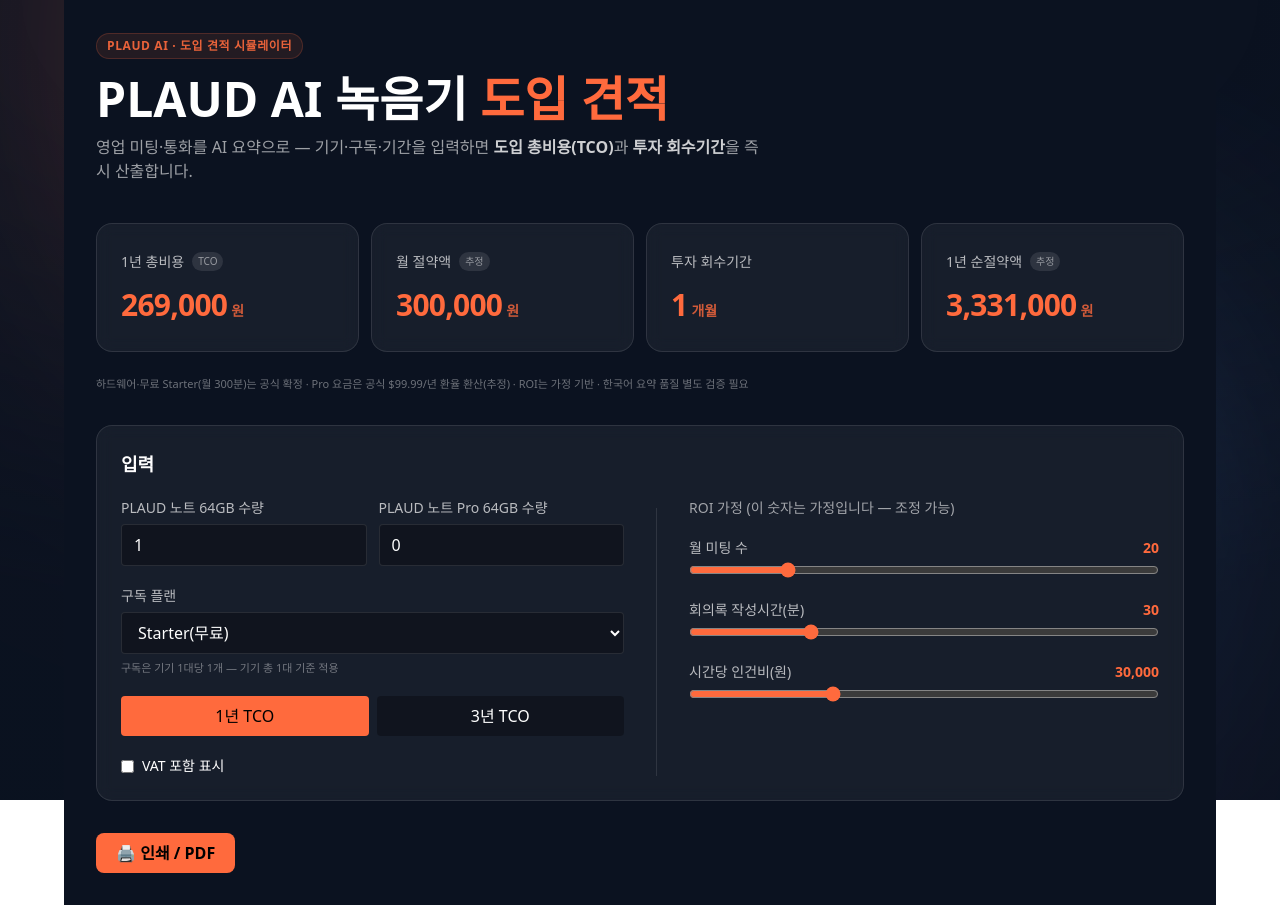
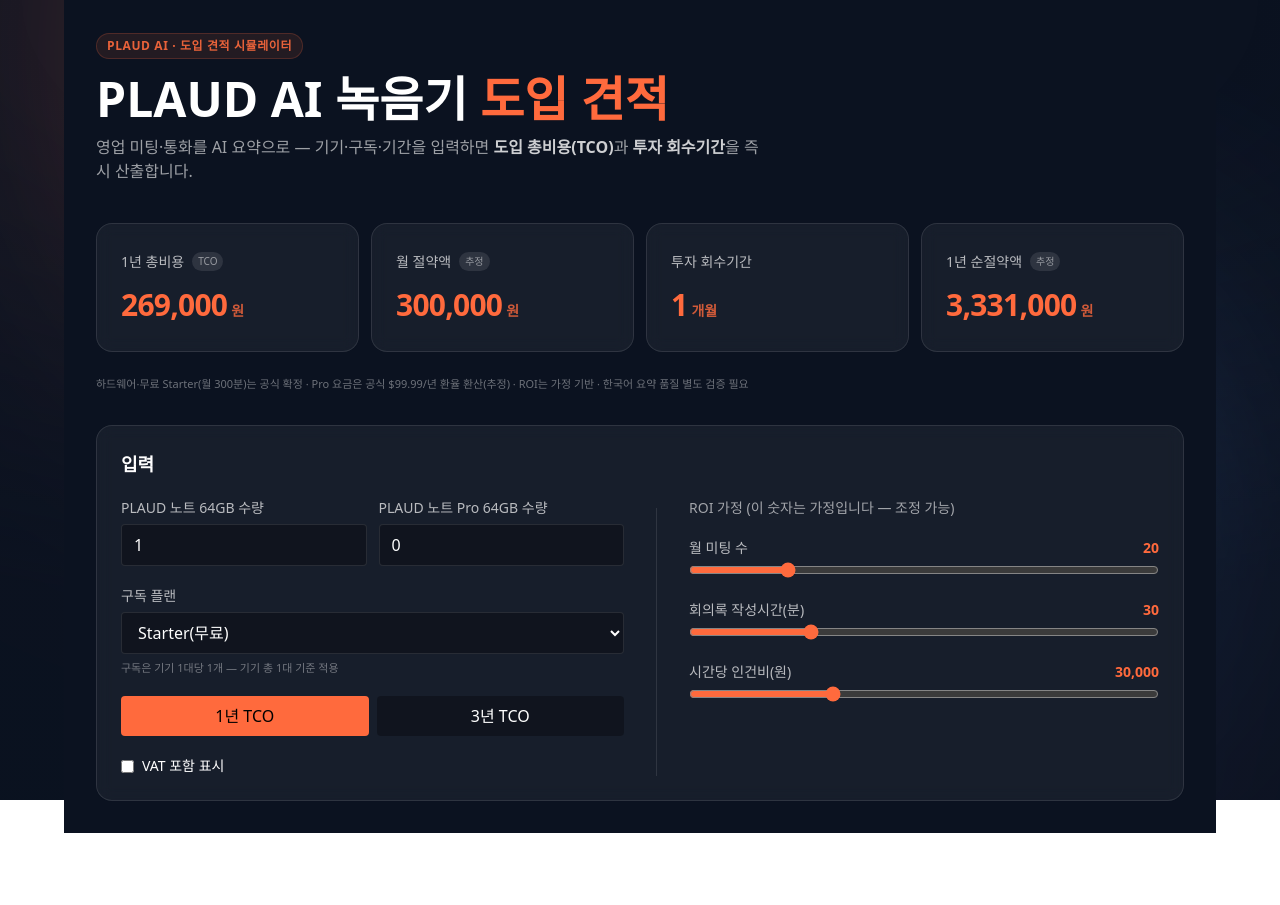
Before and after one commit to Technoetic/plaud-calculator, a React (Vite) app: page / in a window 1280 px wide. After the commit the page ends 833 px from the top, so only its background shows below. Built offline with nearby package versions, Linux system fonts and the light colour scheme; no server answers.

Commit message:
remove print/PDF button

```diff
--- a/src/App.tsx
+++ b/src/App.tsx
@@ -16,8 +16,6 @@
         {/* 입력: 그 아래 전폭 */}
         <div className="no-print"><InputPanel input={input} set={set} setRoi={setRoi} fx={fx} /></div>
       </div>
-      <button onClick={() => window.print()}
-        className="no-print mt-8 px-5 py-2 rounded-lg bg-accent text-black font-semibold">🖨️ 인쇄 / PDF</button>
     </main>
   );
 }
```
